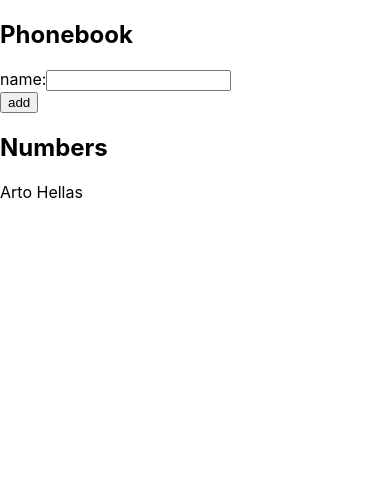
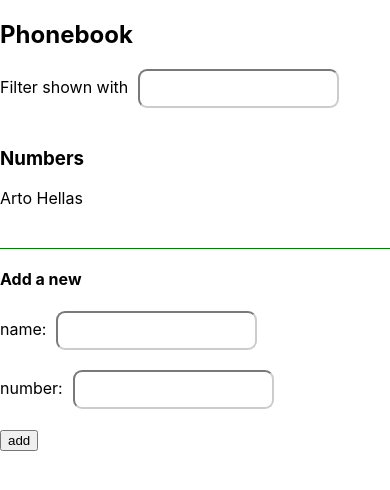
Before and after one commit to tiiaojares/fullstackopen, a React (Create React App) app in the folder part2/phonebook/: page / in a window 390 px wide. Shown: the top 490 px of the page. Built offline with nearby package versions, Linux system fonts and the light colour scheme.

Commit message:
phonebook step3 ja step4

```diff
--- a/part2/phonebook/src/App.css
+++ b/part2/phonebook/src/App.css
@@ -1,38 +1,12 @@
-.App {
-  text-align: center;
+input {
+  margin-left: 10px;
+  margin-bottom: 20px;
+  padding: 10px;
+  border-radius: 9px;
+  border-color: rgb(206, 203, 203)
 }
-
-.App-logo {
-  height: 40vmin;
-  pointer-events: none;
+h4 {
+  margin-top: 40px;
+  padding-top: 20px;
+  border-top: 1px solid green;
 }
-
-@media (prefers-reduced-motion: no-preference) {
-  .App-logo {
-    animation: App-logo-spin infinite 20s linear;
-  }
-}
-
-.App-header {
-  background-color: #282c34;
-  min-height: 100vh;
-  display: flex;
-  flex-direction: column;
-  align-items: center;
-  justify-content: center;
-  font-size: calc(10px + 2vmin);
-  color: white;
-}
-
-.App-link {
-  color: #61dafb;
-}
-
-@keyframes App-logo-spin {
-  from {
-    transform: rotate(0deg);
-  }
-  to {
-    transform: rotate(360deg);
-  }
-}
--- a/part2/phonebook/src/App.js
+++ b/part2/phonebook/src/App.js
@@ -1,50 +1,81 @@
 import { useState } from 'react'
+import './App.css'
 
 const App = () => {
   const [persons, setPersons] = useState([
-    { name: 'Arto Hellas' }
+    { name: 'Arto Hellas',
+      number: ''}
   ])
-  const [newName, setNewName] = useState('')
+
+  const [newName, setNewName] = useState('');
+  const [newNumber, setNewNumber] = useState('');
+  const [filter, setFilter] = useState('');
 
   const handleSetName = (event) => {
-    console.log(event.target.value);
     setNewName(event.target.value);
+  }
+
+  const handleSetNumber = (event) => {
+    setNewNumber(event.target.value);
   }
 
   // evet.preventDefault() estää lomakkeen lähettämisen ennen nimen tallennusta 'persons' tauluun
   // ilman metosia sivu latautuu heti uudelleen ja nimilista katoaa
   const addName = (event) => {
     event.preventDefault();
-    const personObject = { name: newName };
-    console.log(personObject);
-    console.log(persons);
+    const personObject = { name: newName, number: newNumber };
+    console.log('new Person: ', personObject);
     if (persons.find(person => person.name == personObject.name)) {
       alert(`${newName} is already added to phonebook`)
     } else {
       setPersons(persons.concat(personObject));
       setNewName('');
+      setNewNumber('');
     }
   }
 
-  const listOfNumbers = persons.map(p => <p key={p.name}> {p.name} </p>)
+  const filterWith = (event) => {
+    setFilter(event.target.value);
+  }
+
+  // filteröinti
+  const ListOfNumbers = ({persons, filter}) => {
+    const numbers = persons.filter(person => person.name.toLowerCase().includes(filter.toLowerCase()));
+    return numbers.map(p => <p key={p.name}> {p.name} {p.number} </p>);
+  }
 
   return (
     <div>
       <h2>Phonebook</h2>
+      Filter shown with
+      <input
+        value={filter}
+        onChange={filterWith}
+      />
+      <h3>Numbers</h3>
+      <ListOfNumbers persons={persons} filter={filter}/>
       <form onSubmit={addName}>
         <div>
-          name:
-          <input
-            value={newName}
-            onChange={handleSetName}
-          />
+          <h4> Add a new </h4>
+          <div>
+            name:
+            <input
+              value={newName}
+              onChange={handleSetName}
+            />
+          </div>
+          <div>
+            number:
+            <input
+              value={newNumber}
+              onChange={handleSetNumber}
+            />
+          </div>
         </div>
         <div>
           <button type="submit">add</button>
         </div>
       </form>
-      <h2>Numbers</h2>
-      {listOfNumbers}
     </div>
   )
 }
```
